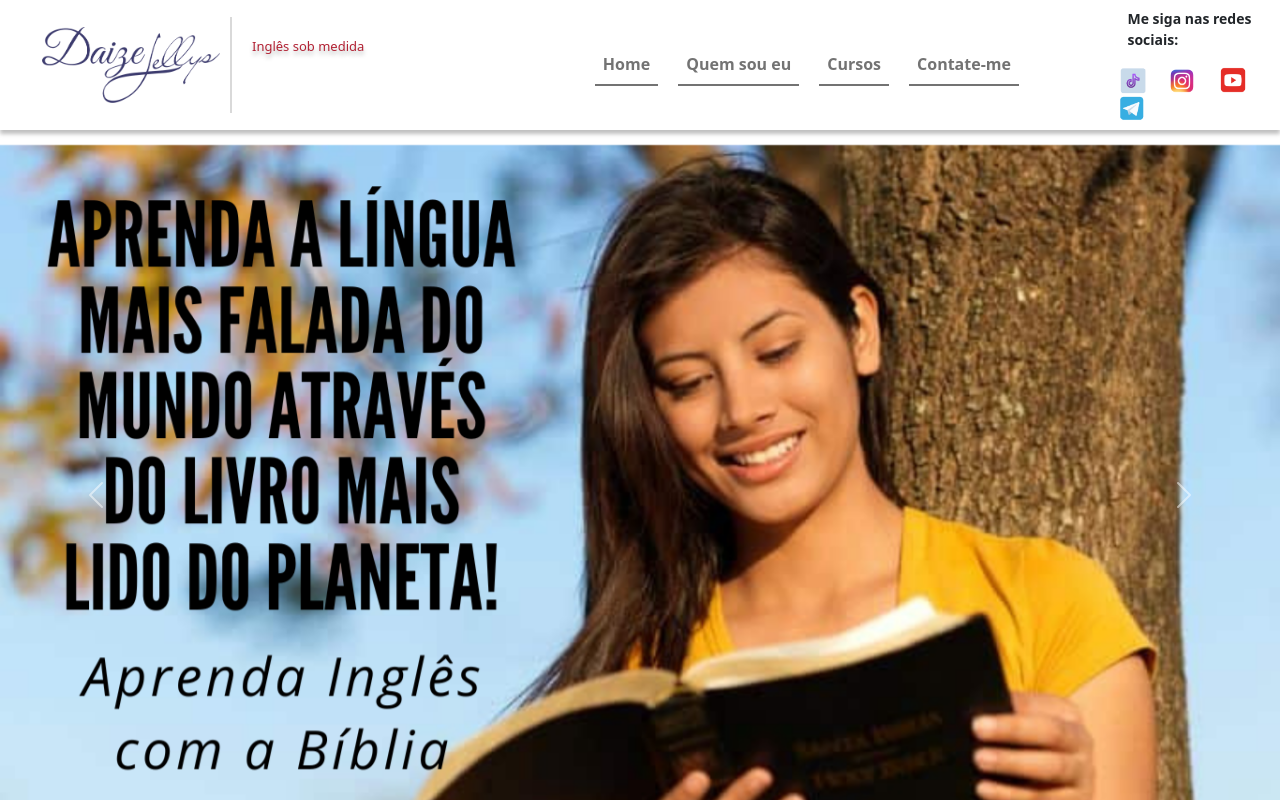
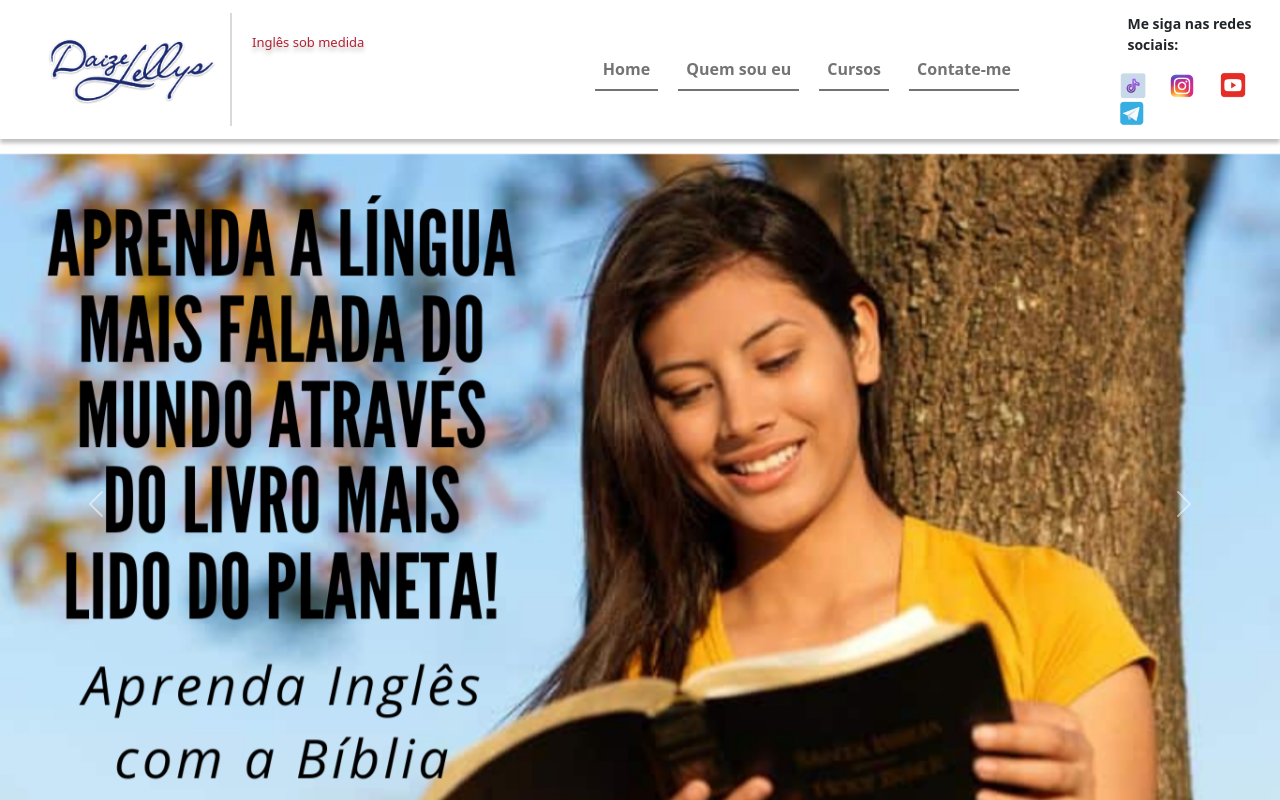
Before and after one commit to ellen-ls/DaizeLellys-ingles, a React (Create React App) app: page / in a window 1280 px wide. Shown: the top 800 px of the page. Built offline with nearby package versions, Linux system fonts and the light colour scheme; a web font is replaced by a local one.

Commit message:
atualizacao

```diff
--- a/src/components/Header/Header.js
+++ b/src/components/Header/Header.js
@@ -7,7 +7,8 @@ import telegram from './Img/telegram.png'
 import instagram from './Img/instagram.png'
 import youtube from './Img/youtube.png'
 import tiktok from './Img/tiktok.png'
-import fonte from './Img/fonte2.png'
+import fonte from './Img/fonte2.png';
+import copia from './Img/logo daize lellys.png'
 const Header = () => {
   return (
 
@@ -15,7 +16,7 @@ const Header = () => {
       <Container>
       <Navbar.Brand className='div-logo' href='#home'>
           {/* <h2 className='logo' style={{color:'#3c3b6e'}}>Daize Lellys</h2> */}
-          <img className='fonte' src={fonte} alt=''/>
+          <img className='fonte' src={copia} alt=''/>
 
           <p className='text-logo' style={{color:'#b22234'}}>Inglês sob medida</p>
           </Navbar.Brand>
```
Also changed, not shown: src/components/Header/Img/copia.png (added), src/components/Header/Img/logo daize lellys.png (added).
